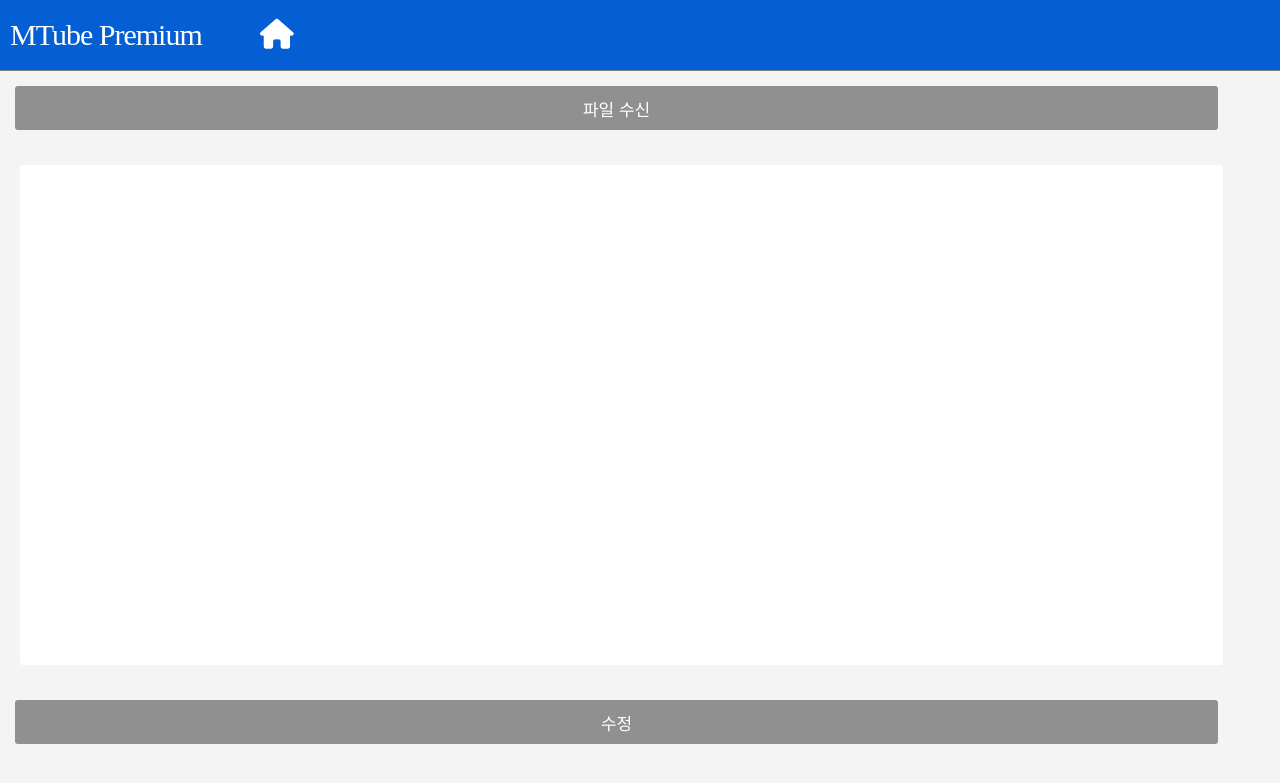
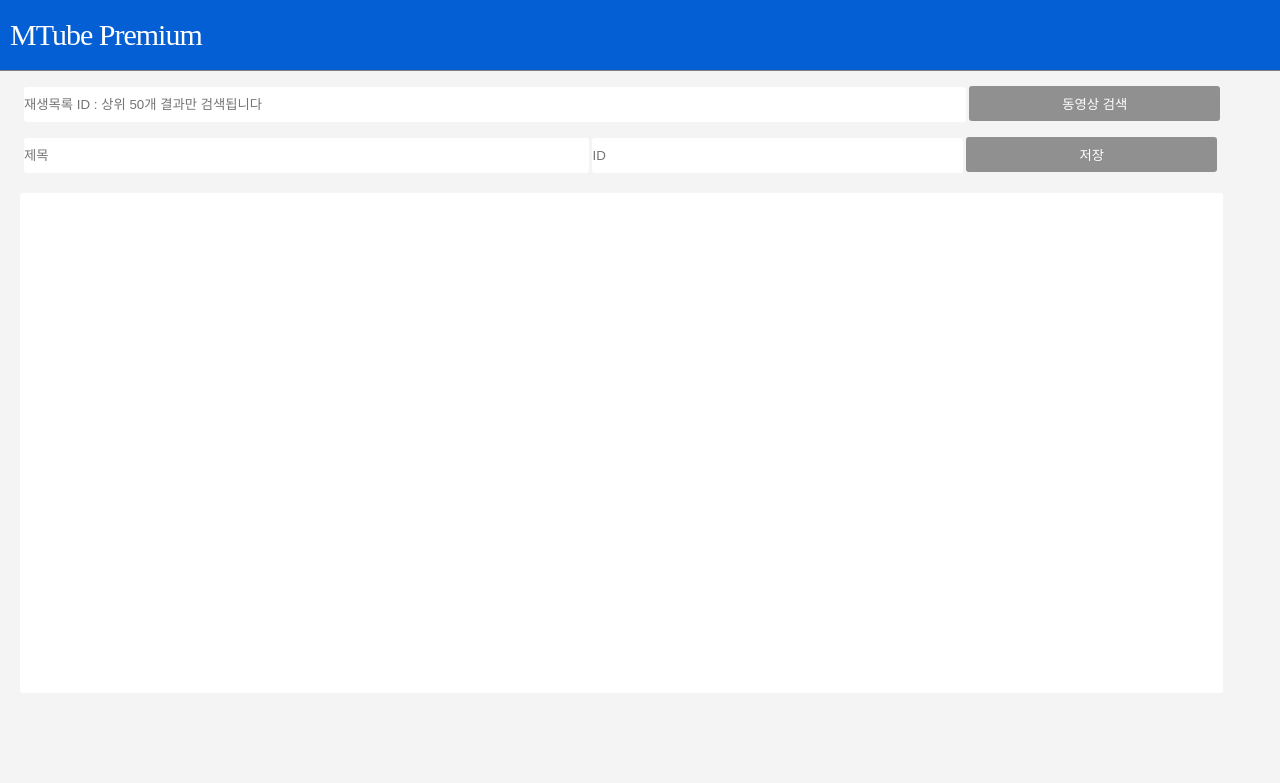
Before and after one commit to kjohhub/website, a Django app: page /youtube/manage_video/ in a window 1280 px wide. Shown: the top 783 px of the page. Run offline with Django 3.2, Linux system fonts and the light colour scheme; some libraries are stand-ins or nearby versions.

Commit message:
DB에 정보추가하기,템플릿수정

```diff
--- a/youtube/static/css/manage.css
+++ b/youtube/static/css/manage.css
@@ -27,23 +27,6 @@ body{
     color : #666;
 }
 
-button,
-button:focus {
-    border: none;
-    cursor: pointer;
-    outline: none;
-    text-align: center;
-
-    margin: 15px;
-    width: 94%;
-    height: 44px;
-    background-color:var(--grey-dark-color);
-    border: 1px;
-    border-radius: 3px;
-    color: var(--white-color);
-    font-size: 17px;
-    font-weight: 500;
-}
 
 /* header */
 .header {
@@ -65,24 +48,7 @@ button:focus {
     letter-spacing: -1px;
 }
 
-.header .icon {
-  line-height: 50px;
-  color: white;
-  font-size: 30px;
-}
-
-/*로그인 메인창*/
-.main_container{
-    width: 100vw;
-    height: 100vh;
-}
-
-#container {
-  width : 800px;
-  margin : auto;
-  overflow : auto;
-  padding : 15px;
-}
+/*메인창*/
 
 .result_table {
   background-color: var(--white-color);
@@ -92,3 +58,55 @@ button:focus {
   border: 1px;
   border-radius: 3px;
 }
+
+.bar_container {
+    color: var(--black-color);
+    margin-top: 15px;
+    margin-left: 24px;
+    border: none;
+    outline: none;
+    border: 1px;
+    border-radius: 3px;
+    font-size: 13px;
+    font-weight: 500;
+}
+
+.btn1 {
+  border: 1px;
+  border-radius: 3px;
+  cursor: pointer;
+  text-align: center;
+  display: inline;
+  width: 20%;
+  height: 35px;
+  background-color:var(--grey-dark-color);
+  border: 1px;
+  border-radius: 3px;
+  color: var(--white-color);
+
+}
+
+.search_bar {
+  border: 1px;
+  border-radius: 3px;
+  width: 75% ;
+  height: 35px;
+}
+
+.title_bar {
+  border: 1px;
+  border-radius: 3px;
+  width: 45%;
+  height: 35px;
+}
+
+.videoId_bar {
+  border: 1px;
+  border-radius: 3px;
+  width: 29.5%;
+  height: 35px;
+}
+
+#copy {
+  color: var(--gray-light-color);
+}
--- a/youtube/static/js/videoId.js
+++ b/youtube/static/js/videoId.js
@@ -1,19 +1,23 @@
 function proc(videoInfo) {
   $.each(videoInfo, function (index, item) {
-    let str = "<tr><td>" + "(라디오버튼)" + "</td>";
-    str += "<td>" + item.title + "</td>";
+    let str = "<tr><td>" + item.title + "</td>";
     str += "<td>" + item.videoId + "</td></tr>";
     $("table").append(str);
     console.log(item);
   });
 }
 
+
 $(document).ready(function(){
-  $( "button" ).click( function() {
+  $( "#btn" ).click( function() {
+    //버튼클릭 이벤트가 뜨고 난 후 검색어를 저장해야 초기값(빈 값)으로 되돌아가지 않음
+    var playlist_code = $("#playlist_code").val();
+    //console.log(playlist_code);
       $.ajax({
             type: "GET",
             dataType: "JSON",
-            url: "https://www.googleapis.com/youtube/v3/playlistItems?playlistId=PLxCfRlqeGfGnXPhPQNG1Ac0fWLS1gYDjZ&part=snippet&maxResults=50&key=AIzaSyCZ2OTX5bKu60-32PRV5m9tUfjiD08L_q0",
+            //default:PLxCfRlqeGfGnXPhPQNG1Ac0fWLS1gYDjZ로 검색할 것
+            url: "https://www.googleapis.com/youtube/v3/playlistItems?playlistId=" + playlist_code + "&part=snippet&maxResults=50&key=AIzaSyCZ2OTX5bKu60-32PRV5m9tUfjiD08L_q0",
             contentType: "application/json",
             success : function(jsonData) {
               let videoInfo = [];
@@ -31,10 +35,6 @@ $(document).ready(function(){
                     }
 
                     proc(videoInfo);
-
-
-
-
               },
 
             complete : function(data) {
@@ -46,8 +46,6 @@ $(document).ready(function(){
         });
     });
 });
-
-
 
 
 /*
--- a/youtube/youtube/forms.py
+++ b/youtube/youtube/forms.py
@@ -26,3 +26,7 @@ class CheckPasswordForm(forms.Form):
         if password:
             if not check_password(password, confirm_password):
                 self.add_error('password', '비밀번호가 일치하지 않습니다.')
+
+class videoTblForm(forms.Form):
+    videoid = forms.CharField(label='videoid', max_length=16)
+    title = forms.CharField(label='title', max_length=64)
--- a/youtube/youtube/templates/youtube/manage_video.html
+++ b/youtube/youtube/templates/youtube/manage_video.html
@@ -6,35 +6,30 @@
     <title>MTube Premium_manage_video</title>
     <meta charset="utf-8">
     <link rel ="stylesheet" href={% static 'css/manage.css' %}>
-    <script src="https://kit.fontawesome.com/78f8208a14.js" crossorigin="anonymous"></script>
     <script src="http://code.jquery.com/jquery-latest.js"></script>
     <script src={% static 'js/videoId.js' %} type="text/javascript"></script>
-
-    <style>
-      body {
-        background : #f4f4f4;
-        color : #666;
-      }
-      #container {
-        width : 800px;
-        margin : auto;
-        overflow : auto;
-        padding : 15px;
-      }
-    </style>
 
   </head>
   <body>
     <!--상단 바-->
-    <div class="header">
-      <div class="title">MTube Premium</div>
-        <div class="icon" onclick="location.href='{% url 'index' %}'" style="cursor:pointer;" ><i class="fas fa-home"></i></div>
-    </div>
+      <div class="header">
+        <div class="title" onclick="location.href='{% url 'index' %}'" style="cursor:pointer;">MTube Premium</div>
+      </div>
 
     <!--메인 화면-->
-    <section class="">
-      <div class="container">
-        <button id="btn" type="button" >파일 수신</button>
+      <section>
+        <div class="bar_container"> <!--50개만 검색되는 이유: 유튜브 API인 playlistitems가 최대 50개까지만 제공함-->
+            <input type="text" placeholder="재생목록 ID : 상위 50개 결과만 검색됩니다" id="playlist_code" class="search_bar">
+            <button type="button" class="btn1" id="btn">동영상 검색</button>
+        </div>
+        <div class="bar_container">
+          <form name="video_form" action="{% url 'youtube:video_form' %}"  method="post">
+            <input type="text" class="title_bar" id="title" name="title" value="{{ form.title.value|default_if_none:'' }}" maxlength=64 placeholder="제목">
+            <input type="text" class="videoId_bar" id="videoid" name="videoid" value="{{ form.videoid.value|default_if_none:'' }}" maxlength=64 placeholder="ID">
+            <button type="submit" class="btn1">저장</button>
+          </form>
+        </div>
+        <div class="result_container">
         <table id="result" class="result_table">
              <tr>
                <td></td>
@@ -42,8 +37,7 @@
                <td></td>
              </tr>
         </table>
-        <button type="button" name="button">수정</button>
-      </div>
-    </section>
+        </div>
+      </section>
   </body>
 </html>
--- a/youtube/youtube/templates/youtube/profile_delete.html
+++ b/youtube/youtube/templates/youtube/profile_delete.html
@@ -5,15 +5,15 @@
     <title>MTube Premium_profile_delete</title>
     <meta charset="utf-8">
     <link rel ="stylesheet" href={% static 'css/mem_style.css' %}>
-        <script src="https://kit.fontawesome.com/78f8208a14.js" crossorigin="anonymous"></script>
   </head>
 
   <body>
     <!--상단 바-->
+    <!--상단 바-->
     <div class="header">
-      <div class="title">MTube Premium</div>
-      <div class="icon" onclick="location.href='{% url 'index' %}'" style="cursor:pointer;" ><i class="fas fa-home"></i></div>
+      <div class="title" onclick="location.href='{% url 'index' %}'" style="cursor:pointer;">MTube Premium</div>
     </div>
+
 
       <!--메인 화면-->
     <section class="main_container">
--- a/youtube/youtube/templates/youtube/signup.html
+++ b/youtube/youtube/templates/youtube/signup.html
@@ -5,15 +5,14 @@
     <title>MTube Premium_signup</title>
     <meta charset="utf-8">
     <link rel ="stylesheet" href={% static 'css/mem_style.css' %}>
-        <script src="https://kit.fontawesome.com/78f8208a14.js" crossorigin="anonymous"></script>
   </head>
 
   <body>
     <!--상단 바-->
     <div class="header">
-      <div class="title">MTube Premium</div>
-      <div class="icon" onclick="location.href='{% url 'index' %}'" style="cursor:pointer;" ><i class="fas fa-home"></i></div>
+      <div class="title" onclick="location.href='{% url 'index' %}'" style="cursor:pointer;">MTube Premium</div>
     </div>
+
 
       <!--메인 화면-->
       <section class="main_container_signup">
--- a/youtube/youtube/urls.py
+++ b/youtube/youtube/urls.py
@@ -21,4 +21,5 @@ urlpatterns = [
     path('signup/', views.signup, name='signup'),
     path('profile/delete/', views.profile_delete_view, name='profile_delete'),
     path('manage_video/', views.manage_video, name='manage_video'),
+    path('video_form/', views.video_form, name='video_form')
 ]
--- a/youtube/youtube/views.py
+++ b/youtube/youtube/views.py
@@ -3,6 +3,7 @@ from youtube.models import videoTbl, playlistTbl, playlistItemTbl, historyTbl
 from django.contrib.auth import authenticate, login		#210205추가
 from youtube.forms import UserForm		#210205추가
 from .forms import CheckPasswordForm	#210208추가
+from youtube.forms import videoTblForm
 from youtube.decorators import *	#210208추가
 from django.db.models import Subquery
 from django.http import HttpResponseRedirect
@@ -151,3 +152,19 @@ def manage_video(request):
     if request.user.is_authenticated:
         video_list = videoTbl.objects.all()
     return render(request, 'youtube/manage_video.html', context)
+
+@csrf_exempt
+def video_form(request):
+    context = {}
+    if request.method == "POST":
+        form = videoTblForm(request.POST)
+        if form.is_valid():
+            obj = videoTbl(title = form.data['title'], videoid = form.data['videoid'],  video_url = "https://www.youtube.com/watch?v=" + form.data['videoid'], image_url =  "https://i.ytimg.com/vi/" + form.data['videoid'] + "/hqdefault.jpg")
+            obj.save()
+            return render(request, 'youtube/manage_video.html', context)
+        return HttpResponse('fail')
+    elif request.method == 'GET':
+        form = PersonForm()
+        return render(request, 'dj/form.html', {'form': form})
+    else:
+        pass
```
Also changed, not shown: youtube/static/css/mem_style.css (+0 -12 lines), youtube/youtube/templates/registration/login.html (+5 -5 lines).
